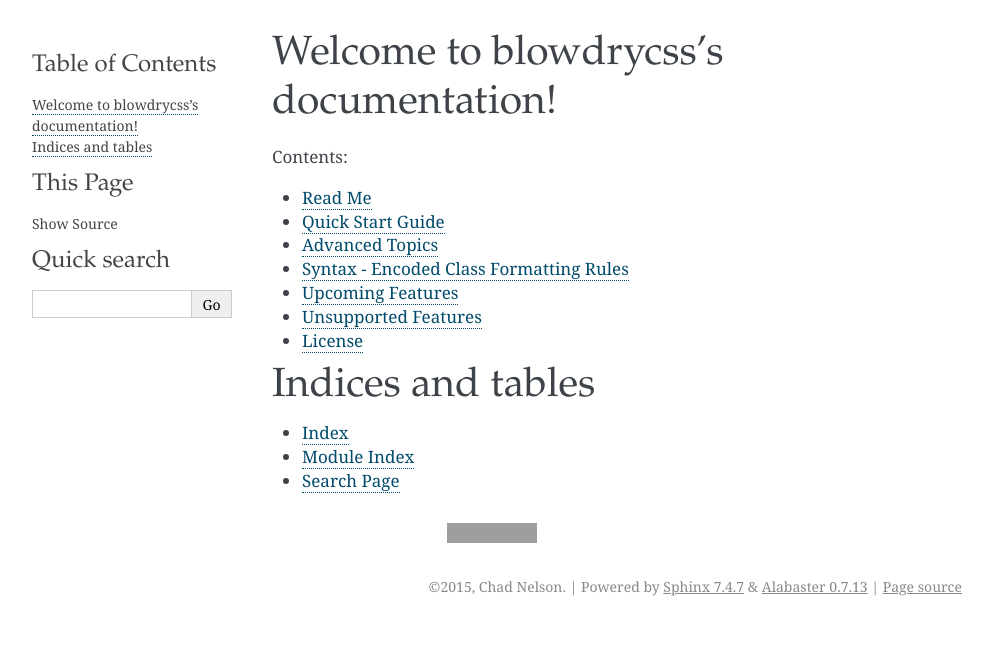
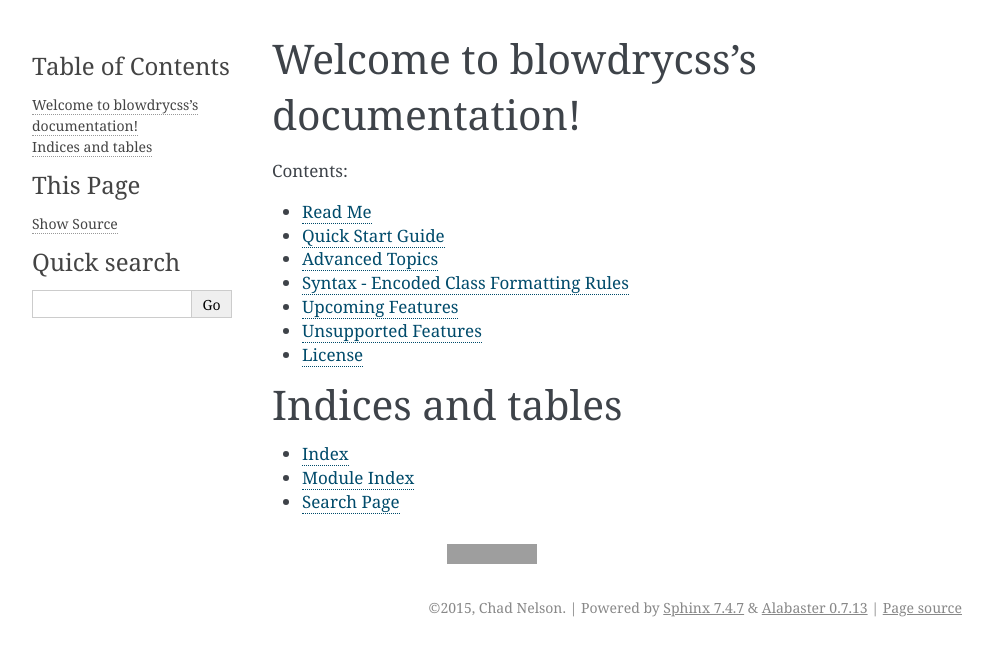
Before and after one commit to nueverest/blowdrycss, a Sphinx documentation site: the page built from docs/index.rst, in a window 1280 px wide. Shown: the top 656 px of the page, without its empty margins (148-1140 px from the left). Built offline with Sphinx 7.4.7, drawn with Linux system fonts in a browser that asks for light colours; grey boxes are pictures that could not be loaded.

Commit message:
reverted back to pre-alabaster_custom theme.

```diff
--- a/docs/_templates/layout.html
+++ b/docs/_templates/layout.html
@@ -19,7 +19,7 @@
     <a href="https://flattr.com/submit/auto?user_id=nueverest&url=https%3A%2F%2Fgithub.com%2Fnueverest%2Fblowdrycss" target="_blank"><img src="http://button.flattr.com/flattr-badge-large.png" alt="Flattr this" title="Flattr this" border="0"></a>
 {% endblock %}
 
-{# Override theme alabaster/layout.html #}
+{# Override theme alabaster_custom/layout.html #}
 {% block footer %}
     <div class="footer" style="text-align: center;">
         <a href="https://flattr.com/submit/auto?user_id=nueverest&url=https%3A%2F%2Fgithub.com%2Fnueverest%2Fblowdrycss" target="_blank"><img src="http://button.flattr.com/flattr-badge-large.png" alt="Flattr this" title="Flattr this" border="0"></a>
--- a/docs/conf.py
+++ b/docs/conf.py
@@ -116,7 +116,7 @@
 
 # The theme to use for HTML and HTML Help pages.  See the documentation for
 # a list of builtin themes.
-html_theme = 'alabaster_custom'
+html_theme = 'alabaster'
 
 # Theme options are theme-specific and customize the look and feel of a theme
 # further.  For a list of options available for each theme, see the
@@ -124,7 +124,7 @@
 #html_theme_options = {}
 
 # Add any paths that contain custom themes here, relative to this directory.
-html_theme_path = ['_themes', ]
+#html_theme_path = ['_themes', ]
 
 # The name for this set of Sphinx documents.  If None, it defaults to
 # "<project> v<release> documentation".
```
